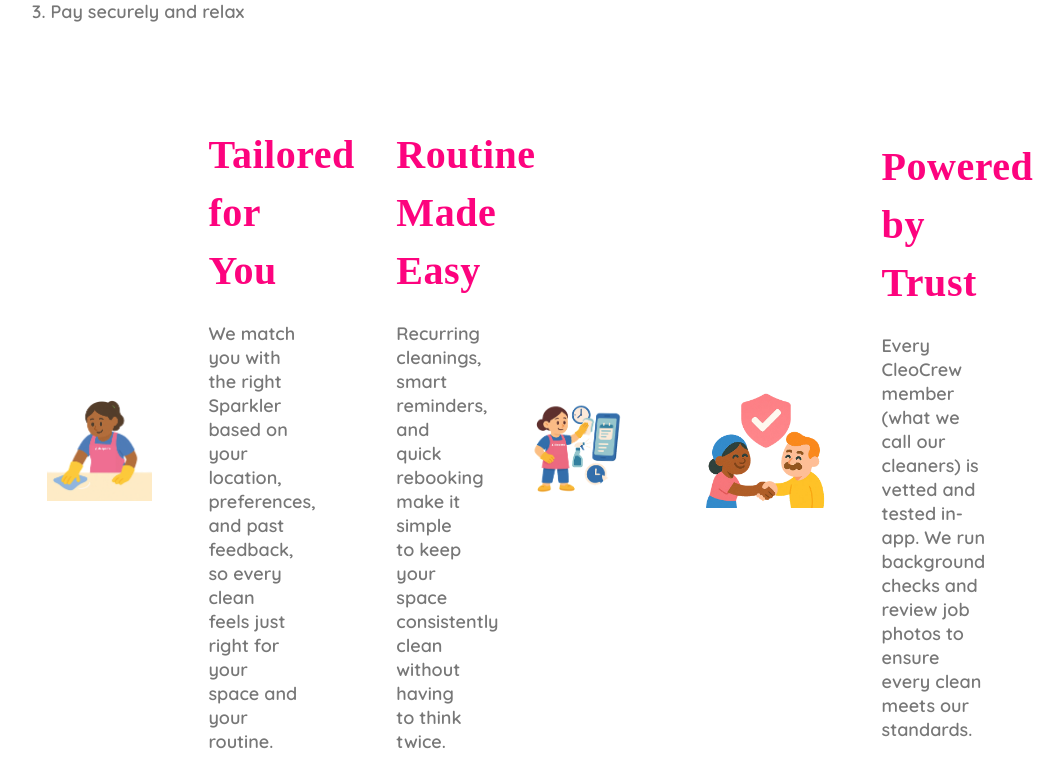
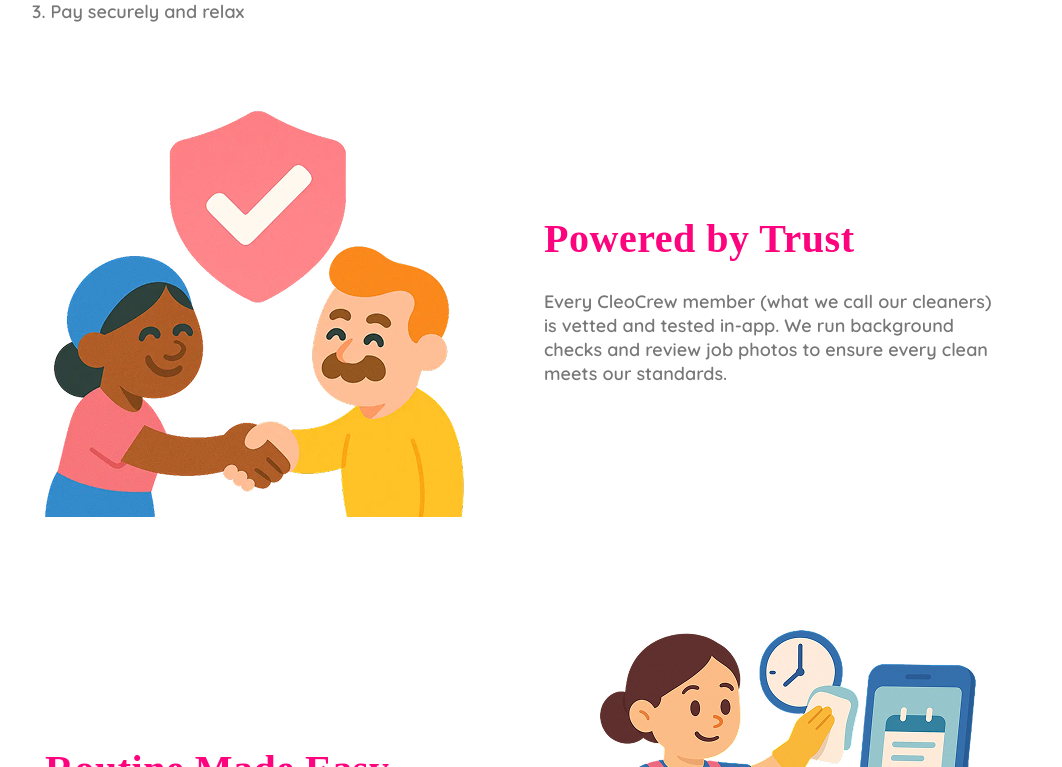
Before and after one commit to shami7117/cleopatra, a Next.js app: page / in a window 1280 px wide. Shown: the part 1253-2020 px from the top of the page, without its empty margins (120-1182 px from the left). Built offline with nearby package versions, Linux system fonts and the light colour scheme.

Commit message:
commited

```diff
--- a/components/LandingPage/TrustFeatures.tsx
+++ b/components/LandingPage/TrustFeatures.tsx
@@ -27,8 +27,8 @@
   ];
 
   return (
-    <section className="Tailoredprocess_featuresContainer__Gu9-z">
-      <div className="Tailoredprocess_featureContent__T6a-x Tailoredprocess_reverse__rzVE4">
+    <section className="Tailoredprocess_featureContent__T6a-x">
+      <div className="max-w-[950px] mx-auto space-y-16 md:space-y-24 ">
         {features.map((feature, index) => (
           <div
             key={index}
@@ -58,7 +58,7 @@
 
             {/* Text Content */}
             <div
-              className={`text-center md:text-left sm:p-2 ${
+              className={`text-center md:text-left ${
                 feature.position === "right" ? "md:order-1" : ""
               }`}
             >
```
